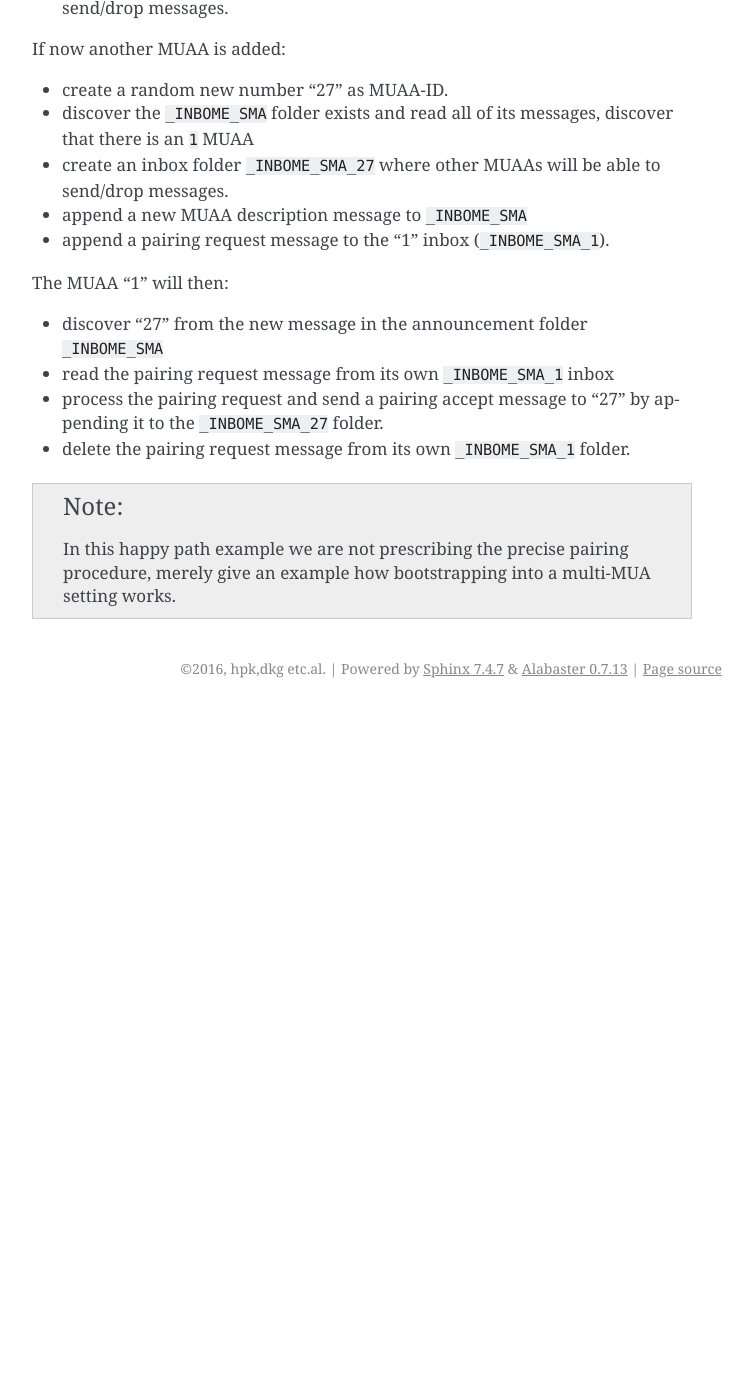
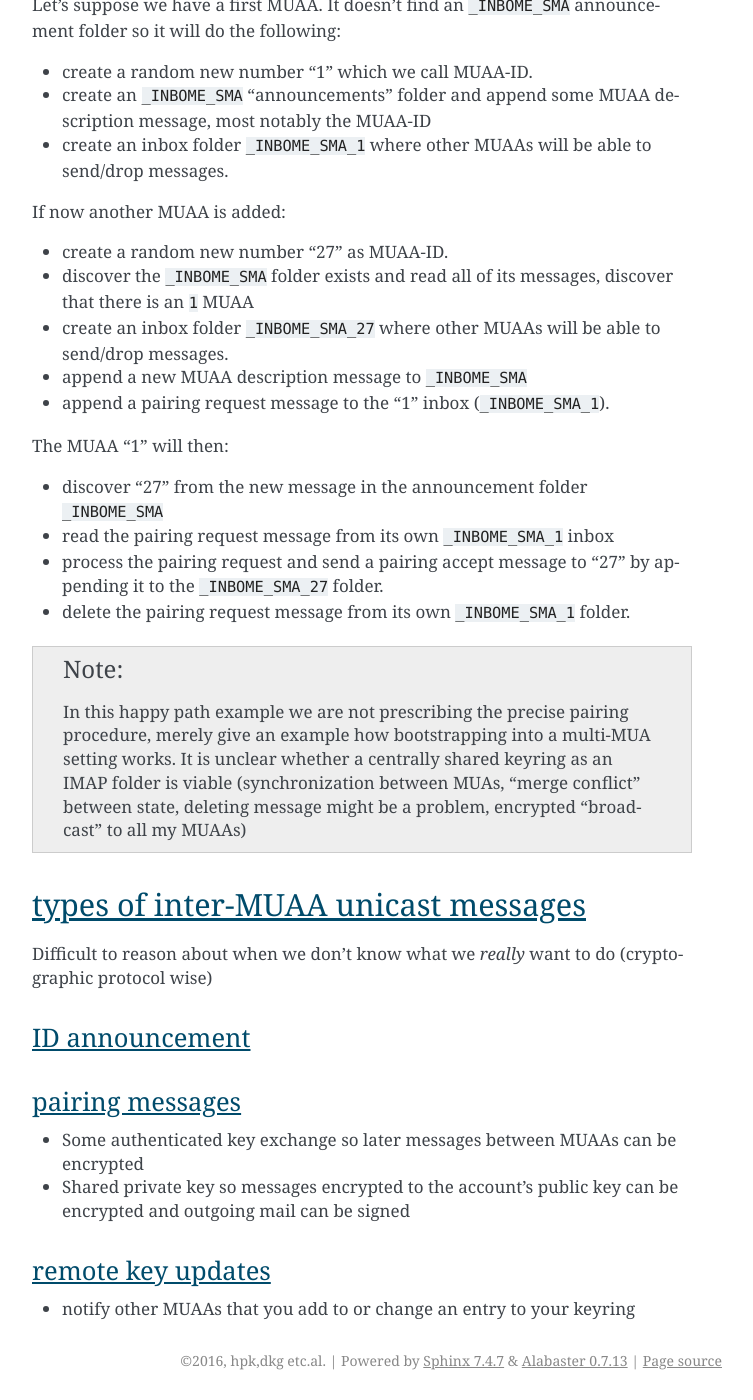
Before and after one commit to autocrypt/autocrypt, a Sphinx documentation site: the page built from doc/mua-internals.rst, in a window 1280 px wide and 1400 px high, scrolled down 3442 px. Shown: the whole window, without its empty margins (388-1141 px from the left). Built offline with Sphinx 7.4.7, drawn with Linux system fonts in a browser that asks for light colours; before the commit the page ends 4150 px from its top, so only the background shows below that; some of the changed text lies outside the part shown.

Commit message:
message types

```diff
--- a/doc/mua-internals.rst
+++ b/doc/mua-internals.rst
@@ -143,6 +143,8 @@ by a MUA must be deleted
 - we only require from IMAP servers that they handle first level folders
   (subfolders are not neccessary)
 
+- there is a header in the messages stored in these folders, indicating
+  that the message is an SMA message.
 
 implementation on top of IMAP, pairing happy path
 +++++++++++++++++++++++++++++++++++++++++++++++++
@@ -188,3 +190,25 @@ The MUAA "1" will then:
 
     In this happy path example we are not prescribing the precise pairing procedure,
     merely give an example how bootstrapping into a multi-MUA setting works.
+    It is unclear whether a centrally shared keyring as an IMAP folder is viable
+    (synchronization between MUAs, "merge conflict" between state, deleting
+    message might be a problem, encrypted "broadcast" to all my MUAAs)
+
+
+types of inter-MUAA unicast messages
+------------------------------------
+Difficult to reason about when we don't know what we *really* want to do
+(cryptographic protocol wise)
+
+ID announcement
++++++++++++++++
+
+pairing messages
+++++++++++++++++
+- Some authenticated key exchange so later messages between MUAAs can be encrypted
+- Shared private key so messages encrypted to the account's public key
+  can be encrypted and outgoing mail can be signed
+
+remote key updates
+++++++++++++++++++
+- notify other MUAAs that you add to or change an entry to your keyring
```
